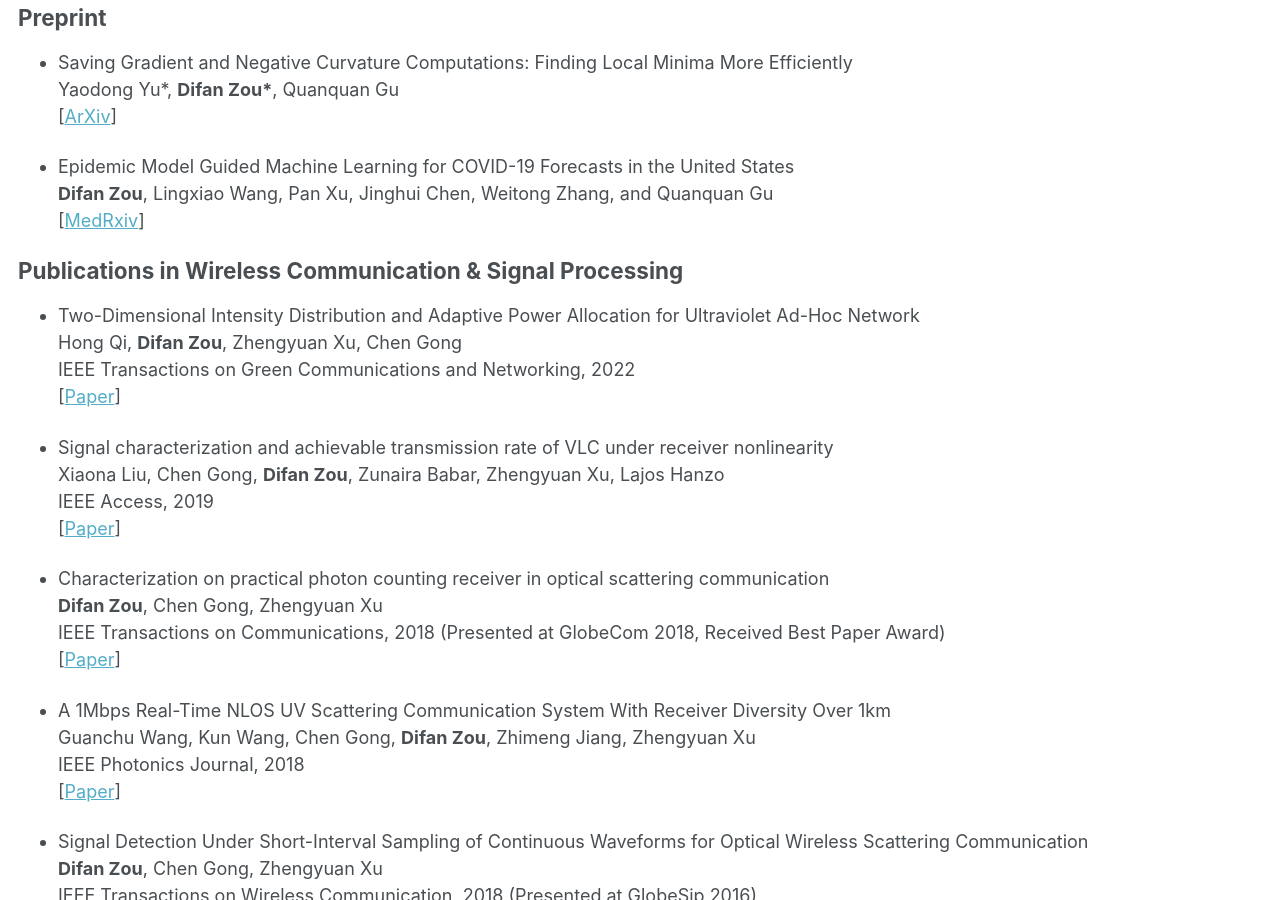
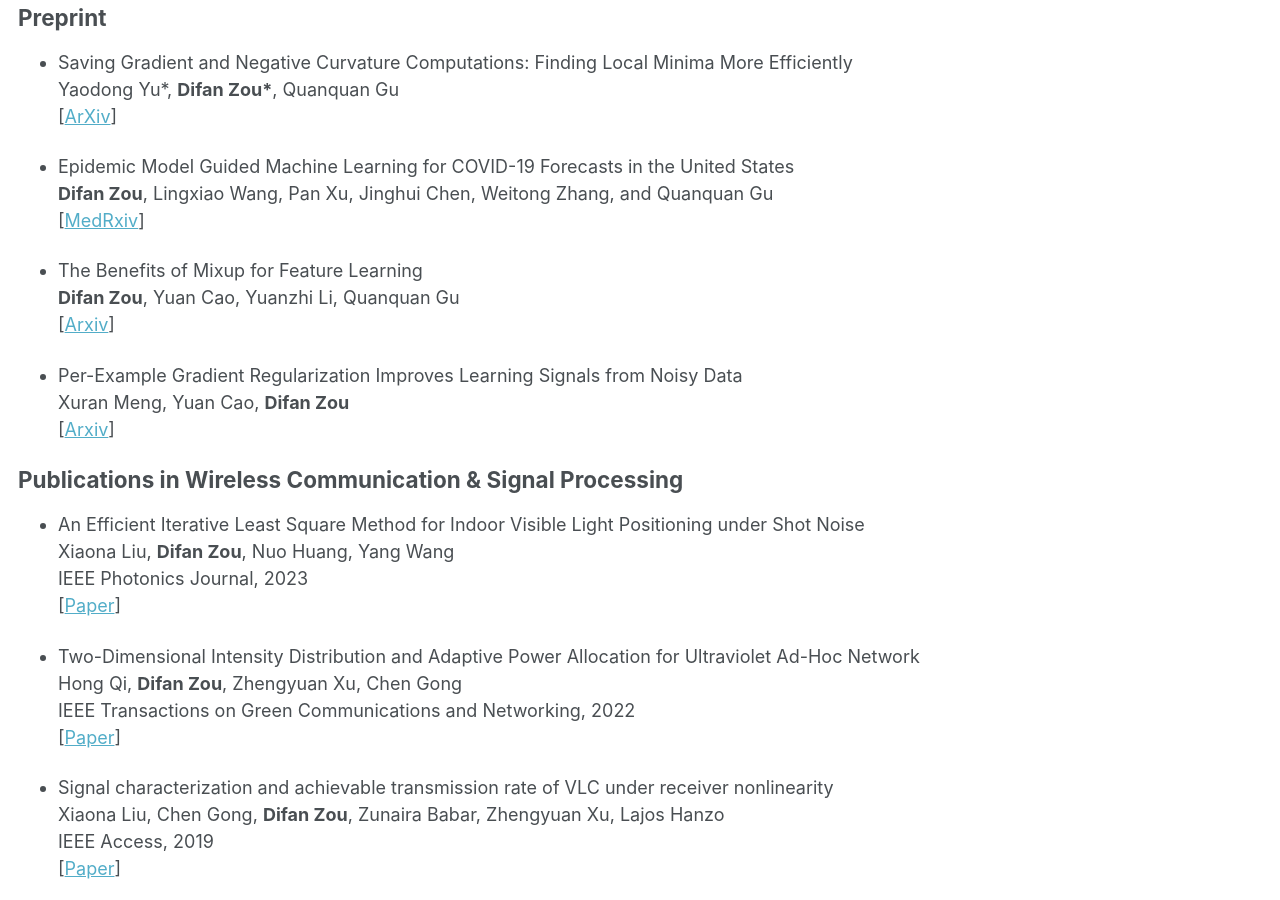
Before and after one commit to difanzou/difanzou.github.io, a Jekyll site: the page built from _pages/publications.md, in a window 1280 px wide and 900 px high, scrolled down 3288 px. Built offline with Jekyll 4.4.1, drawn with Linux system fonts in a browser that asks for light colours.

Commit message:
update news, publications

```diff
--- a/_pages/publications.md
+++ b/_pages/publications.md
@@ -147,8 +147,24 @@ https://arxiv.org/pdf/1712.03950.pdf)\]
 https://www.medrxiv.org/content/10.1101/2020.05.24.20111989v1)\]
 
 
+* The Benefits of Mixup for Feature Learning\
+**Difan Zou**, Yuan Cao, Yuanzhi Li, Quanquan Gu\
+\[[Arxiv](https://arxiv.org/pdf/2303.08433.pdf)\]
+
+
+* Per-Example Gradient Regularization Improves Learning Signals from Noisy Data
+\
+Xuran Meng, Yuan Cao, **Difan Zou**\
+\[[Arxiv](https://arxiv.org/pdf/2303.17940.pdf)\]
+
 
 ## Publications in Wireless Communication & Signal Processing
+
+* An Efficient Iterative Least Square Method for Indoor Visible Light Positioning under Shot Noise\
+Xiaona Liu, **Difan Zou**, Nuo Huang, Yang Wang\
+IEEE Photonics Journal, 2023\
+\[[Paper](https://ieeexplore.ieee.org/stamp/stamp.jsp?arnumber=9984820)\]
+
 
 * Two-Dimensional Intensity Distribution and Adaptive Power Allocation for Ultraviolet Ad-Hoc Network\
 Hong Qi, **Difan Zou**, Zhengyuan Xu, Chen Gong\
```
